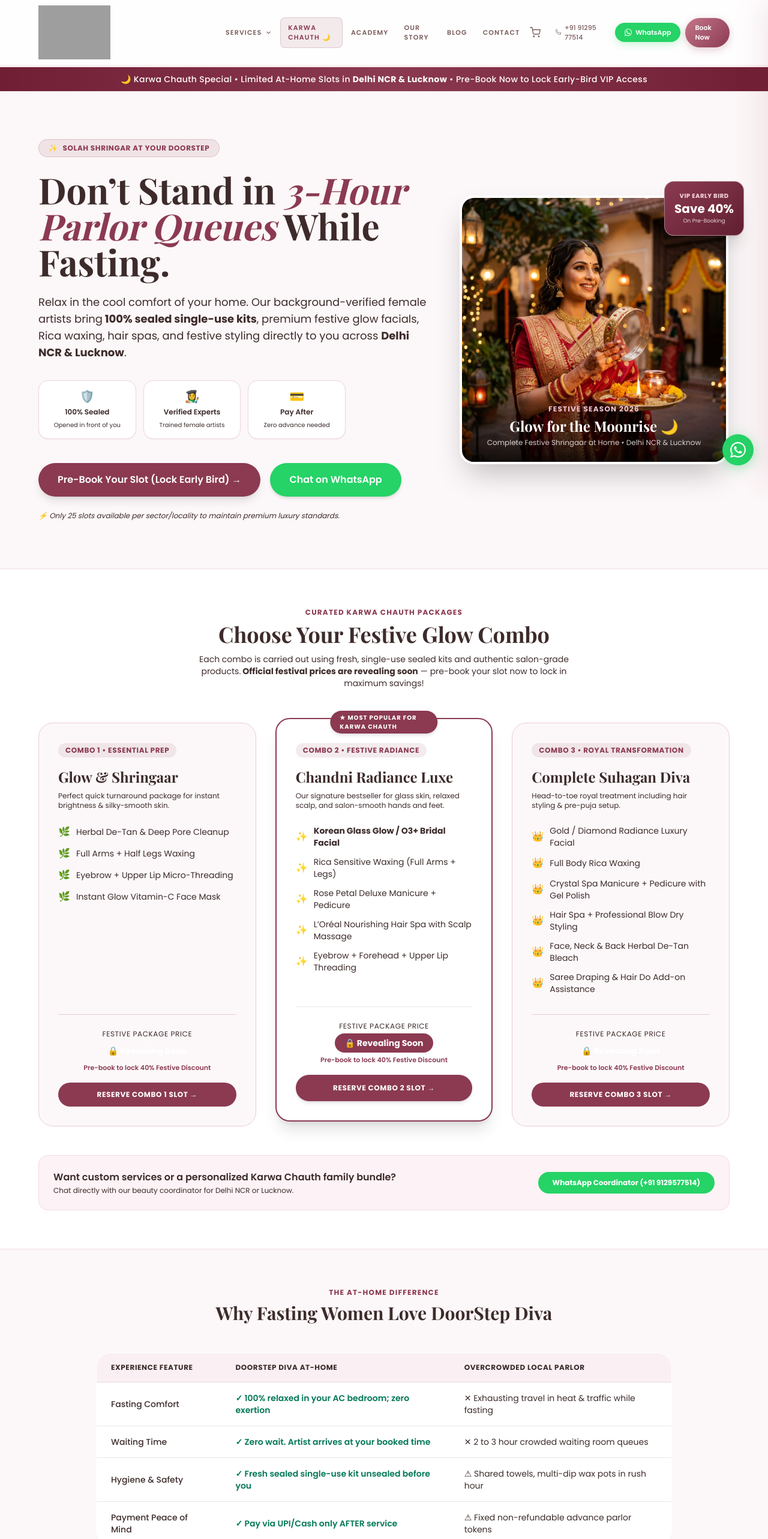
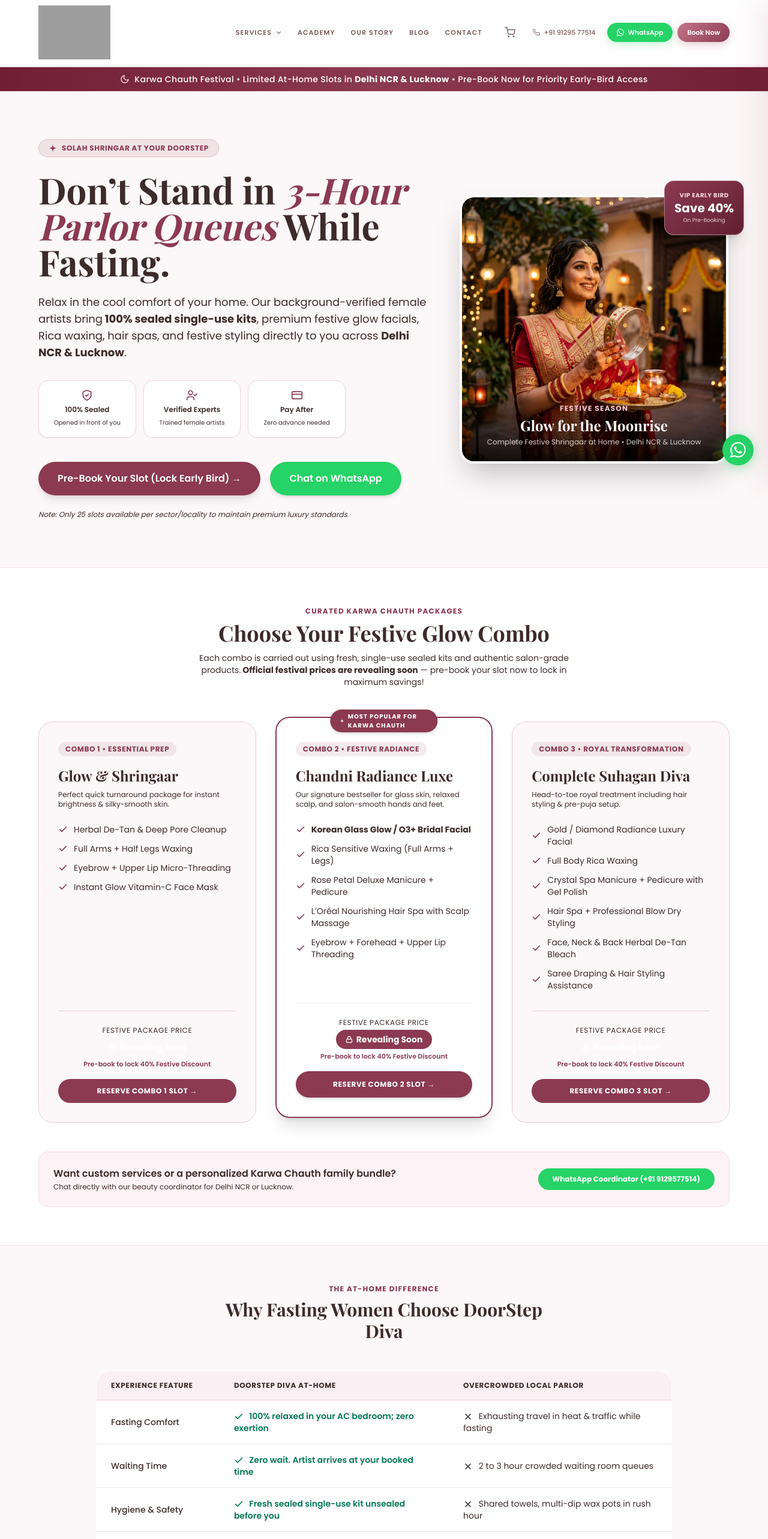
Before and after one commit to ZEAXTHsec/doorstepdiva, a Next.js app: page /karwa-chauth in a window 1280 px wide. Shown: the top 2566 px of the page at 60% size. Built offline with nearby package versions, Linux system fonts and the light colour scheme; grey boxes are pictures that could not be loaded.

Commit message:
refactor: remove Karwa Chauth from menu bar and replace emojis with luxury SVGs

```diff
--- a/app/components/Header.tsx
+++ b/app/components/Header.tsx
@@ -153,18 +153,13 @@ export default function Header() {
             </div>
 
             {[
-              { href: '/karwa-chauth', label: 'Karwa Chauth 🌙', highlight: true },
               { href: '/academy',  label: 'Academy'   },
               { href: '/about',    label: 'Our Story' },
               { href: '/blog',     label: 'Blog'      },
               { href: '/#contact', label: 'Contact'   },
-            ].map(({ href, label, highlight }) => (
+            ].map(({ href, label }) => (
               <Link key={href} href={href} onClick={closeAll}
-                className={`font-poppins text-[11px] font-semibold tracking-widest uppercase px-3 py-2 rounded-lg transition-all duration-200 ${
-                  highlight
-                    ? 'bg-[#8B3A52]/10 text-[#8B3A52] hover:bg-[#8B3A52] hover:text-white font-bold border border-[#8B3A52]/20'
-                    : 'text-stone-light hover:text-rose hover:bg-rose/5'
-                }`}
+                className="font-poppins text-[11px] font-semibold tracking-widest uppercase px-3 py-2 rounded-lg text-stone-light hover:text-rose hover:bg-rose/5 transition-all duration-200"
               >
                 {label}
               </Link>
@@ -323,14 +318,6 @@ export default function Header() {
             </div>
           </div>
 
-          <Link href="/karwa-chauth" onClick={closeAll}
-            className="flex items-center gap-3 px-3 py-3 rounded-xl font-poppins text-sm font-bold text-[#8B3A52] bg-[#8B3A52]/10 border border-[#8B3A52]/20 mb-1"
-          >
-            <span className="text-base">🌙</span>
-            <span>Karwa Chauth Offers</span>
-            <span className="ml-auto text-[10px] uppercase font-bold bg-[#8B3A52] text-white px-2 py-0.5 rounded-full">New</span>
-          </Link>
-
           {[
             { href: '/academy',  label: 'Academy'   },
             { href: '/about',    label: 'Our Story' },
--- a/app/karwa-chauth/page.tsx
+++ b/app/karwa-chauth/page.tsx
@@ -32,7 +32,7 @@ const FAQ_ITEMS = [
   },
   {
     q: 'When are the Karwa Chauth package prices being revealed?',
-    a: 'Our special festival package rates are being unveiled exclusively to registered early-bird clients first! You can lock in priority artist dispatch and unlock the lowest VIP festive pricing right now with zero advance deposit by submitting the pre-booking form or chatting with our coordinator on WhatsApp.',
+    a: 'Our special festival package rates are being unveiled exclusively to registered early-bird clients first. You can lock in priority artist dispatch and unlock the lowest VIP festive pricing right now with zero advance deposit by submitting the pre-booking form or chatting with our coordinator on WhatsApp.',
   },
   {
     q: 'Should I book my beauty services on Karwa Chauth day or the day prior?',
@@ -80,7 +80,86 @@ const KARWA_SCHEMA = {
 }
 
 const WA_PRIMARY = '919129577514'
-const WA_ALT = '9129577514'
+
+// ── Refined Professional SVG Icons ────────────────────────────
+
+function SparkleSvg({ className = 'w-3.5 h-3.5 text-[#8B3A52]' }: { className?: string }) {
+  return (
+    <svg className={className} viewBox="0 0 24 24" fill="currentColor">
+      <path d="M12 2L14.4 9.6L22 12L14.4 14.4L12 22L9.6 14.4L2 12L9.6 9.6L12 2Z" />
+    </svg>
+  )
+}
+
+function MoonSvg({ className = 'w-3.5 h-3.5' }: { className?: string }) {
+  return (
+    <svg className={className} viewBox="0 0 24 24" fill="none" stroke="currentColor" strokeWidth="2" strokeLinecap="round" strokeLinejoin="round">
+      <path d="M21 12.79A9 9 0 1 1 11.21 3 7 7 0 0 0 21 12.79z" />
+    </svg>
+  )
+}
+
+function ShieldCheckSvg() {
+  return (
+    <svg className="w-5 h-5 text-[#8B3A52] mx-auto mb-1.5" viewBox="0 0 24 24" fill="none" stroke="currentColor" strokeWidth="2" strokeLinecap="round" strokeLinejoin="round">
+      <path d="M12 22s8-4 8-10V5l-8-3-8 3v7c0 6 8 10 8 10z" />
+      <path d="M9 12l2 2 4-4" />
+    </svg>
+  )
+}
+
+function UserCheckSvg() {
+  return (
+    <svg className="w-5 h-5 text-[#8B3A52] mx-auto mb-1.5" viewBox="0 0 24 24" fill="none" stroke="currentColor" strokeWidth="2" strokeLinecap="round" strokeLinejoin="round">
+      <path d="M16 21v-2a4 4 0 0 0-4-4H6a4 4 0 0 0-4 4v2" />
+      <circle cx="9" cy="7" r="4" />
+      <polyline points="16 11 18 13 22 9" />
+    </svg>
+  )
+}
+
+function CreditCardSvg() {
+  return (
+    <svg className="w-5 h-5 text-[#8B3A52] mx-auto mb-1.5" viewBox="0 0 24 24" fill="none" stroke="currentColor" strokeWidth="2" strokeLinecap="round" strokeLinejoin="round">
+      <rect x="2" y="5" width="20" height="14" rx="2" />
+      <line x1="2" y1="10" x2="22" y2="10" />
+    </svg>
+  )
+}
+
+function CheckSvg() {
+  return (
+    <svg className="w-4 h-4 text-[#8B3A52] shrink-0" viewBox="0 0 24 24" fill="none" stroke="currentColor" strokeWidth="2.5" strokeLinecap="round" strokeLinejoin="round">
+      <polyline points="20 6 9 17 4 12" />
+    </svg>
+  )
+}
+
+function LockSvg() {
+  return (
+    <svg className="w-3 h-3 inline mr-1.5" viewBox="0 0 24 24" fill="none" stroke="currentColor" strokeWidth="2.5" strokeLinecap="round" strokeLinejoin="round">
+      <rect x="3" y="11" width="18" height="11" rx="2" ry="2" />
+      <path d="M7 11V7a5 5 0 0 1 10 0v4" />
+    </svg>
+  )
+}
+
+function TableCheckSvg() {
+  return (
+    <svg className="w-4 h-4 text-emerald-700 shrink-0 inline mr-1.5" viewBox="0 0 24 24" fill="none" stroke="currentColor" strokeWidth="2.5" strokeLinecap="round" strokeLinejoin="round">
+      <polyline points="20 6 9 17 4 12" />
+    </svg>
+  )
+}
+
+function TableCrossSvg() {
+  return (
+    <svg className="w-4 h-4 text-rose-600 shrink-0 inline mr-1.5" viewBox="0 0 24 24" fill="none" stroke="currentColor" strokeWidth="2.5" strokeLinecap="round" strokeLinejoin="round">
+      <line x1="18" y1="6" x2="6" y2="18" />
+      <line x1="6" y1="6" x2="18" y2="18" />
+    </svg>
+  )
+}
 
 export default function KarwaChauthPage() {
   const waPrebookText = encodeURIComponent(
@@ -97,8 +176,9 @@ export default function KarwaChauthPage() {
       <div className="bg-[#FCF7F8] min-h-screen">
 
         {/* Festive Top Urgency Ribbon */}
-        <div className="bg-gradient-to-r from-[#701E34] via-[#8B3A52] to-[#701E34] text-white py-2.5 px-4 text-center text-xs sm:text-sm font-medium tracking-wide shadow-sm">
-          <span>🌙 Karwa Chauth Special • Limited At-Home Slots in <strong>Delhi NCR & Lucknow</strong> • Pre-Book Now to Lock Early-Bird VIP Access</span>
+        <div className="bg-gradient-to-r from-[#701E34] via-[#8B3A52] to-[#701E34] text-white py-2.5 px-4 text-center text-xs sm:text-sm font-medium tracking-wide shadow-sm flex items-center justify-center gap-2">
+          <MoonSvg className="w-4 h-4 text-[#F3DBE2]" />
+          <span>Karwa Chauth Festival • Limited At-Home Slots in <strong>Delhi NCR & Lucknow</strong> • Pre-Book Now for Priority Early-Bird Access</span>
         </div>
 
         {/* ── HERO SECTION ── */}
@@ -109,7 +189,8 @@ export default function KarwaChauthPage() {
               {/* Left Column: Headline & Value Prop */}
               <div className="lg:col-span-7 space-y-6 text-center lg:text-left">
                 <div className="inline-flex items-center gap-2 px-4 py-1.5 rounded-full bg-[#8B3A52]/10 border border-[#8B3A52]/20 text-[#8B3A52] text-xs font-bold uppercase tracking-wider">
-                  <span>✨</span> Solah Shringar At Your Doorstep
+                  <SparkleSvg />
+                  <span>Solah Shringar At Your Doorstep</span>
                 </div>
 
                 <h1 className="font-playfair text-3xl sm:text-5xl lg:text-6xl text-stone-900 font-bold leading-tight">
@@ -124,18 +205,18 @@ export default function KarwaChauthPage() {
 
                 {/* Trust Badges Bar */}
                 <div className="grid grid-cols-3 gap-3 pt-2 max-w-lg mx-auto lg:mx-0">
-                  <div className="p-3 rounded-2xl bg-white border border-[#F0D5DD] text-center shadow-sm">
-                    <span className="block text-xl mb-1">🛡️</span>
+                  <div className="p-3.5 rounded-2xl bg-white border border-[#F0D5DD] text-center shadow-sm">
+                    <ShieldCheckSvg />
                     <span className="text-xs font-semibold text-stone-800 block">100% Sealed</span>
                     <span className="text-[10px] text-stone-500">Opened in front of you</span>
                   </div>
-                  <div className="p-3 rounded-2xl bg-white border border-[#F0D5DD] text-center shadow-sm">
-                    <span className="block text-xl mb-1">👩‍🎨</span>
+                  <div className="p-3.5 rounded-2xl bg-white border border-[#F0D5DD] text-center shadow-sm">
+                    <UserCheckSvg />
                     <span className="text-xs font-semibold text-stone-800 block">Verified Experts</span>
                     <span className="text-[10px] text-stone-500">Trained female artists</span>
                   </div>
-                  <div className="p-3 rounded-2xl bg-white border border-[#F0D5DD] text-center shadow-sm">
-                    <span className="block text-xl mb-1">💳</span>
+                  <div className="p-3.5 rounded-2xl bg-white border border-[#F0D5DD] text-center shadow-sm">
+                    <CreditCardSvg />
                     <span className="text-xs font-semibold text-stone-800 block">Pay After</span>
                     <span className="text-[10px] text-stone-500">Zero advance needed</span>
                   </div>
@@ -160,7 +241,7 @@ export default function KarwaChauthPage() {
                 </div>
 
                 <p className="text-xs text-stone-500 italic">
-                  ⚡ Only 25 slots available per sector/locality to maintain premium luxury standards.
+                  Note: Only 25 slots available per sector/locality to maintain premium luxury standards.
                 </p>
               </div>
 
@@ -177,10 +258,10 @@ export default function KarwaChauthPage() {
                   />
                   <div className="absolute bottom-0 inset-x-0 bg-gradient-to-t from-black/85 via-black/40 to-transparent p-6 text-white text-center">
                     <span className="text-xs uppercase tracking-widest text-[#F2C2CF] font-bold block mb-1">
-                      Festive Season 2026
+                      Festive Season
                     </span>
                     <p className="font-playfair text-xl sm:text-2xl font-bold">
-                      Glow for the Moonrise 🌙
+                      Glow for the Moonrise
                     </p>
                     <p className="text-xs text-white/80 mt-1">
                       Complete Festive Shringaar at Home • Delhi NCR & Lucknow
@@ -200,7 +281,7 @@ export default function KarwaChauthPage() {
           </div>
         </section>
 
-        {/* ── THE 3 SIGNATURE FESTIVE COMBOS (Prices Revealed on WhatsApp / Pre-Book) ── */}
+        {/* ── THE 3 SIGNATURE FESTIVE COMBOS ── */}
         <section className="py-16 px-4 sm:px-6 lg:px-8 bg-white border-y border-[#F3DFE5]">
           <div className="max-w-6xl mx-auto">
 
@@ -234,19 +315,19 @@ export default function KarwaChauthPage() {
 
                   <ul className="space-y-3 text-sm text-stone-700 mb-8">
                     <li className="flex items-center gap-2.5">
-                      <span className="text-[#8B3A52] text-base">🌿</span>
+                      <CheckSvg />
                       <span>Herbal De-Tan & Deep Pore Cleanup</span>
                     </li>
                     <li className="flex items-center gap-2.5">
-                      <span className="text-[#8B3A52] text-base">🌿</span>
+                      <CheckSvg />
                       <span>Full Arms + Half Legs Waxing</span>
                     </li>
                     <li className="flex items-center gap-2.5">
-                      <span className="text-[#8B3A52] text-base">🌿</span>
+                      <CheckSvg />
                       <span>Eyebrow + Upper Lip Micro-Threading</span>
                     </li>
                     <li className="flex items-center gap-2.5">
-                      <span className="text-[#8B3A52] text-base">🌿</span>
+                      <CheckSvg />
                       <span>Instant Glow Vitamin-C Face Mask</span>
                     </li>
                   </ul>
@@ -255,8 +336,8 @@ export default function KarwaChauthPage() {
                 <div className="border-t border-[#EACCD6] pt-6 text-center">
                   <div className="mb-4">
                     <span className="text-xs text-stone-500 uppercase tracking-wider block">Festive Package Price</span>
-                    <span className="inline-block px-4 py-1.5 rounded-full bg-stone-900 text-white font-extrabold text-sm mt-1">
-                      🔒 Revealing Soon
+                    <span className="inline-flex items-center px-4 py-1.5 rounded-full bg-stone-900 text-white font-extrabold text-sm mt-1">
+                      <LockSvg /> Revealing Soon
                     </span>
                     <span className="text-[11px] text-[#8B3A52] font-semibold block mt-1">
                       Pre-book to lock 40% Festive Discount
@@ -273,8 +354,9 @@ export default function KarwaChauthPage() {
 
               {/* COMBO 2 (FEATURED / POPULAR) */}
               <div className="bg-white rounded-3xl p-6 sm:p-8 border-2 border-[#8B3A52] shadow-xl flex flex-col justify-between relative group transform md:-translate-y-2">
-                <div className="absolute -top-3.5 left-1/2 -translate-x-1/2 bg-[#8B3A52] text-white text-[10px] font-extrabold uppercase tracking-widest px-4 py-1 rounded-full shadow-md">
-                  ★ Most Popular For Karwa Chauth
+                <div className="absolute -top-3.5 left-1/2 -translate-x-1/2 bg-[#8B3A52] text-white text-[10px] font-extrabold uppercase tracking-widest px-4 py-1 rounded-full shadow-md flex items-center gap-1.5">
+                  <SparkleSvg className="w-3 h-3 text-white" />
+                  <span>Most Popular For Karwa Chauth</span>
                 </div>
 
                 <div>
@@ -290,23 +372,23 @@ export default function KarwaChauthPage() {
 
                   <ul className="space-y-3 text-sm text-stone-700 mb-8">
                     <li className="flex items-center gap-2.5">
-                      <span className="text-[#8B3A52] text-base">✨</span>
+                      <CheckSvg />
                       <span><strong>Korean Glass Glow / O3+ Bridal Facial</strong></span>
                     </li>
                     <li className="flex items-center gap-2.5">
-                      <span className="text-[#8B3A52] text-base">✨</span>
+                      <CheckSvg />
                       <span>Rica Sensitive Waxing (Full Arms + Legs)</span>
                     </li>
                     <li className="flex items-center gap-2.5">
-                      <span className="text-[#8B3A52] text-base">✨</span>
+                      <CheckSvg />
                       <span>Rose Petal Deluxe Manicure + Pedicure</span>
                     </li>
                     <li className="flex items-center gap-2.5">
-                      <span className="text-[#8B3A52] text-base">✨</span>
+                      <CheckSvg />
                       <span>L’Oréal Nourishing Hair Spa with Scalp Massage</span>
                     </li>
                     <li className="flex items-center gap-2.5">
-                      <span className="text-[#8B3A52] text-base">✨</span>
+                      <CheckSvg />
                       <span>Eyebrow + Forehead + Upper Lip Threading</span>
                     </li>
                   </ul>
@@ -315,8 +397,8 @@ export default function KarwaChauthPage() {
                 <div className="border-t border-stone-100 pt-6 text-center">
                   <div className="mb-4">
                     <span className="text-xs text-stone-500 uppercase tracking-wider block">Festive Package Price</span>
-                    <span className="inline-block px-4 py-1.5 rounded-full bg-[#8B3A52] text-white font-extrabold text-sm mt-1">
-                      🔒 Revealing Soon
+                    <span className="inline-flex items-center px-4 py-1.5 rounded-full bg-[#8B3A52] text-white font-extrabold text-sm mt-1">
+                      <LockSvg /> Revealing Soon
                     </span>
                     <span className="text-[11px] text-[#8B3A52] font-semibold block mt-1">
                       Pre-book to lock 40% Festive Discount
@@ -346,28 +428,28 @@ export default function KarwaChauthPage() {
 
                   <ul className="space-y-3 text-sm text-stone-700 mb-8">
                     <li className="flex items-center gap-2.5">
-                      <span className="text-[#8B3A52] text-base">👑</span>
+                      <CheckSvg />
                       <span>Gold / Diamond Radiance Luxury Facial</span>
                     </li>
                     <li className="flex items-center gap-2.5">
-                      <span className="text-[#8B3A52] text-base">👑</span>
+                      <CheckSvg />
                       <span>Full Body Rica Waxing</span>
                     </li>
                     <li className="flex items-center gap-2.5">
-                      <span className="text-[#8B3A52] text-base">👑</span>
+                      <CheckSvg />
                       <span>Crystal Spa Manicure + Pedicure with Gel Polish</span>
                     </li>
                     <li className="flex items-center gap-2.5">
-                      <span className="text-[#8B3A52] text-base">👑</span>
+                      <CheckSvg />
                       <span>Hair Spa + Professional Blow Dry Styling</span>
                     </li>
                     <li className="flex items-center gap-2.5">
-                      <span className="text-[#8B3A52] text-base">👑</span>
+                      <CheckSvg />
                       <span>Face, Neck & Back Herbal De-Tan Bleach</span>
                     </li>
                     <li className="flex items-center gap-2.5">
-                      <span className="text-[#8B3A52] text-base">👑</span>
-                      <span>Saree Draping & Hair Do Add-on Assistance</span>
+                      <CheckSvg />
+                      <span>Saree Draping & Hair Styling Assistance</span>
                     </li>
                   </ul>
                 </div>
@@ -375,8 +457,8 @@ export default function KarwaChauthPage() {
                 <div className="border-t border-[#EACCD6] pt-6 text-center">
                   <div className="mb-4">
                     <span className="text-xs text-stone-500 uppercase tracking-wider block">Festive Package Price</span>
-                    <span className="inline-block px-4 py-1.5 rounded-full bg-stone-900 text-white font-extrabold text-sm mt-1">
-                      🔒 Revealing Soon
+                    <span className="inline-flex items-center px-4 py-1.5 rounded-full bg-stone-900 text-white font-extrabold text-sm mt-1">
+                      <LockSvg /> Revealing Soon
                     </span>
                     <span className="text-[11px] text-[#8B3A52] font-semibold block mt-1">
                       Pre-book to lock 40% Festive Discount
@@ -421,7 +503,7 @@ export default function KarwaChauthPage() {
           <div className="text-center max-w-xl mx-auto mb-12">
             <span className="text-xs font-bold text-[#8B3A52] uppercase tracking-widest block mb-2">The At-Home Difference</span>
             <h2 className="font-playfair text-3xl font-bold text-stone-900">
-              Why Fasting Women Love DoorStep Diva
+              Why Fasting Women Choose DoorStep Diva
             </h2>
           </div>
 
@@ -437,23 +519,23 @@ export default function KarwaChauthPage() {
               <tbody className="divide-y divide-stone-100 text-xs sm:text-sm">
                 <tr>
                   <td className="py-4 px-6 font-medium text-stone-900">Fasting Comfort</td>
-                  <td className="py-4 px-6 text-emerald-700 font-semibold">✓ 100% relaxed in your AC bedroom; zero exertion</td>
-                  <td className="py-4 px-6 text-rose-600">✕ Exhausting travel in heat & traffic while fasting</td>
+                  <td className="py-4 px-6 text-emerald-700 font-semibold"><TableCheckSvg /> 100% relaxed in your AC bedroom; zero exertion</td>
+                  <td className="py-4 px-6 text-rose-600"><TableCrossSvg /> Exhausting travel in heat & traffic while fasting</td>
                 </tr>
                 <tr>
                   <td className="py-4 px-6 font-medium text-stone-900">Waiting Time</td>
-                  <td className="py-4 px-6 text-emerald-700 font-semibold">✓ Zero wait. Artist arrives at your booked time</td>
-                  <td className="py-4 px-6 text-rose-600">✕ 2 to 3 hour crowded waiting room queues</td>
+                  <td className="py-4 px-6 text-emerald-700 font-semibold"><TableCheckSvg /> Zero wait. Artist arrives at your booked time</td>
+                  <td className="py-4 px-6 text-rose-600"><TableCrossSvg /> 2 to 3 hour crowded waiting room queues</td>
                 </tr>
                 <tr>
                   <td className="py-4 px-6 font-medium text-stone-900">Hygiene & Safety</td>
-                  <td className="py-4 px-6 text-emerald-700 font-semibold">✓ Fresh sealed single-use kit unsealed before you</td>
-                  <td className="py-4 px-6 text-stone-600">⚠ Shared towels, multi-dip wax pots in rush hour</td>
+                  <td className="py-4 px-6 text-emerald-700 font-semibold"><TableCheckSvg /> Fresh sealed single-use kit unsealed before you</td>
+                  <td className="py-4 px-6 text-stone-600"><TableCrossSvg /> Shared towels, multi-dip wax pots in rush hour</td>
                 </tr>
                 <tr>
                   <td className="py-4 px-6 font-medium text-stone-900">Payment Peace of Mind</td>
-                  <td className="py-4 px-6 text-emerald-700 font-semibold">✓ Pay via UPI/Cash only AFTER service</td>
-                  <td className="py-4 px-6 text-stone-600">⚠ Fixed non-refundable advance parlor tokens</td>
+                  <td className="py-4 px-6 text-emerald-700 font-semibold"><TableCheckSvg /> Pay via UPI/Cash only AFTER service</td>
+                  <td className="py-4 px-6 text-stone-600"><TableCrossSvg /> Fixed non-refundable advance parlor tokens</td>
                 </tr>
               </tbody>
             </table>
@@ -520,7 +602,7 @@ export default function KarwaChauthPage() {
               </div>
 
               <div className="bg-[#FAF3F5] rounded-2xl p-4 border border-[#EACCD6]/50 text-xs text-stone-700 flex items-start gap-2.5">
-                <span className="text-base">✨</span>
+                <SparkleSvg className="w-4 h-4 text-[#8B3A52] shrink-0 mt-0.5" />
                 <span>
                   <strong>Early Bird Guarantee:</strong> Submitting takes you directly to the booking confirmation desk. You do not pay anything online today. Our coordinator will call you within 15 minutes to confirm your artist and give you first access to the 40% discount voucher!
                 </span>
@@ -542,7 +624,7 @@ export default function KarwaChauthPage() {
                 rel="noopener noreferrer"
                 className="text-xs font-semibold text-[#8B3A52] underline"
               >
-                Click to message on WhatsApp (+91 9129577514 / +91 9129577514)
+                Click to message on WhatsApp (+91 9129577514)
               </a>
             </div>
 
```
